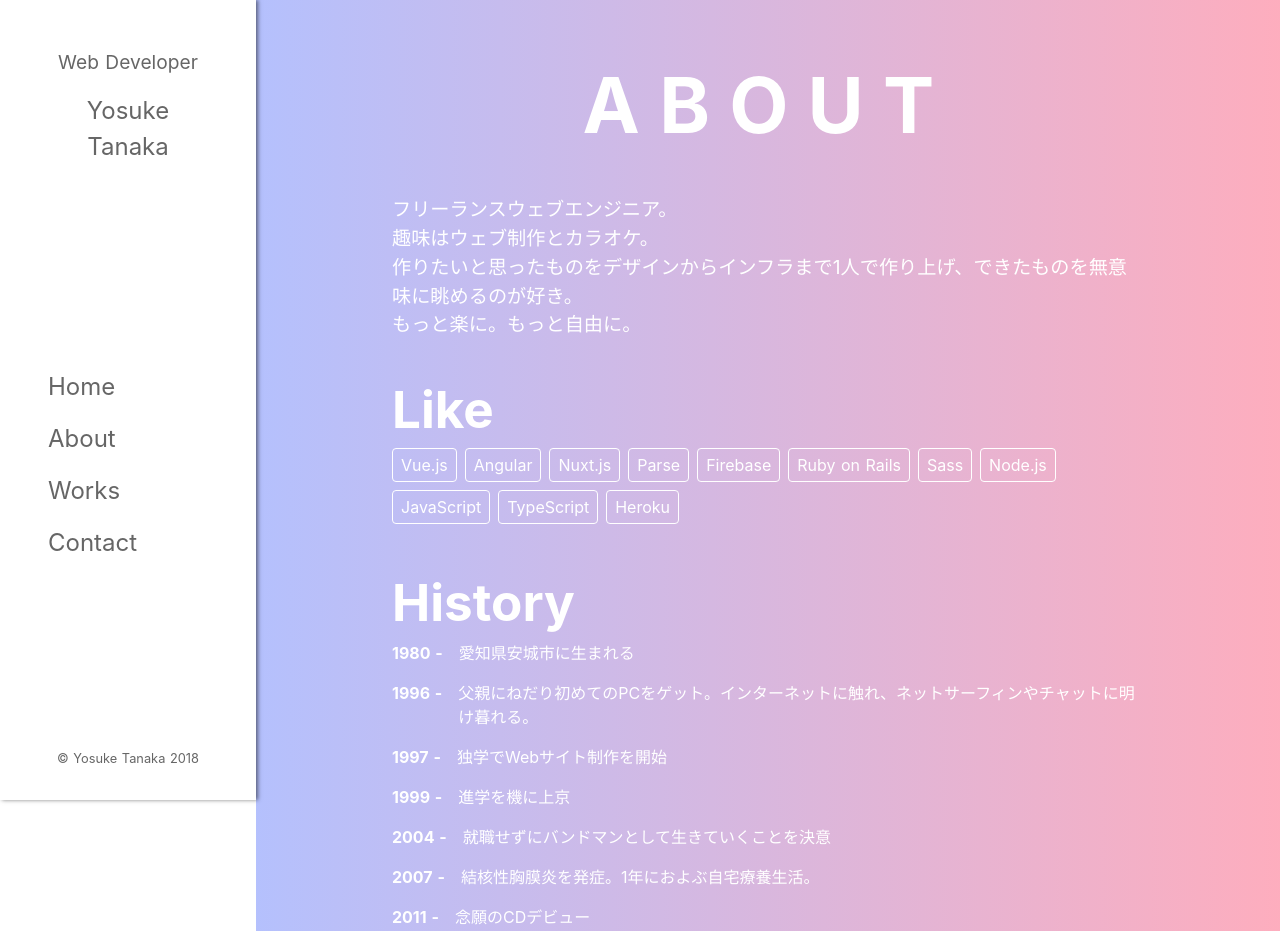
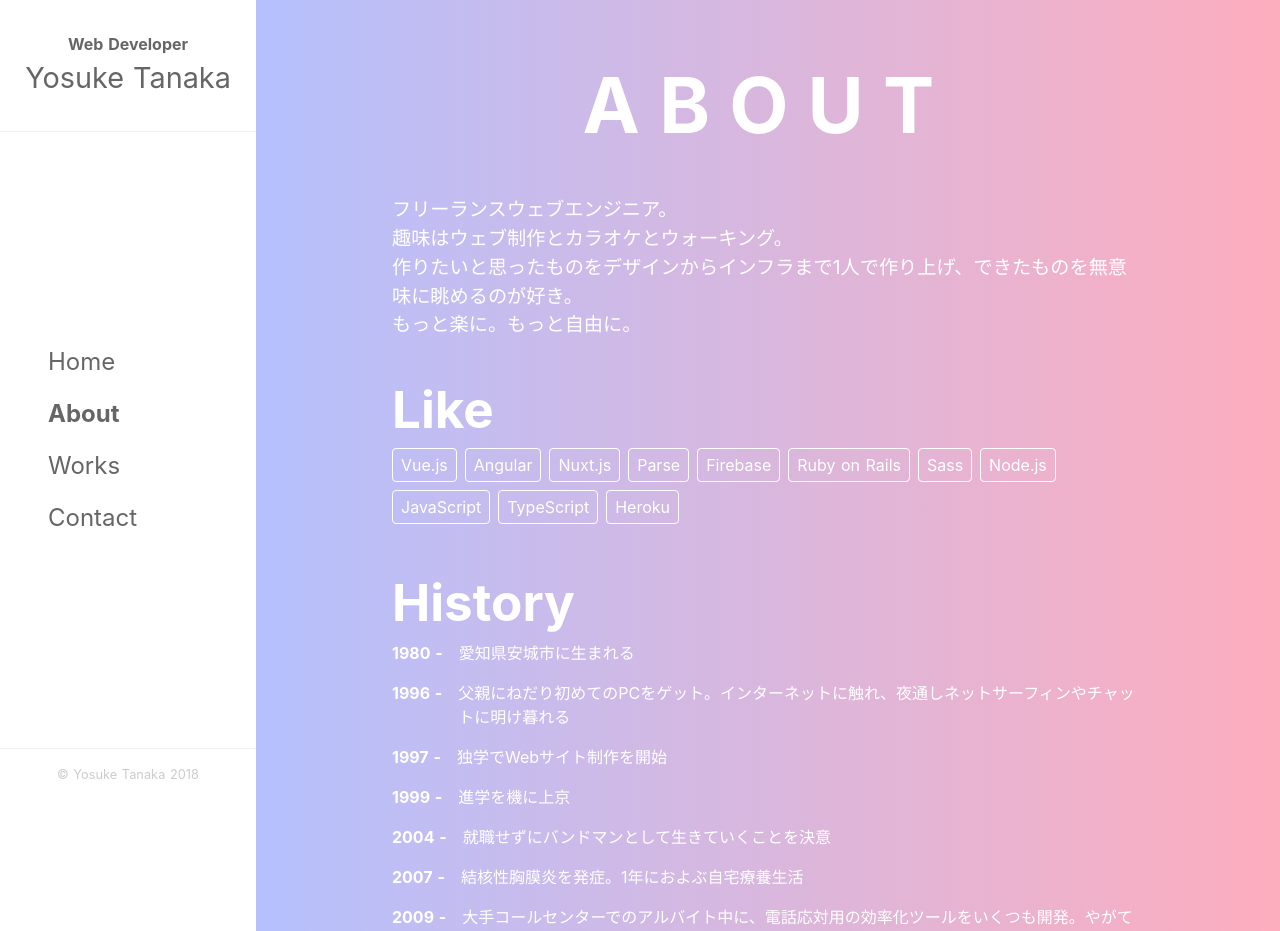
Before and after one commit to yosket/yosket.github.io, a Nuxt app: page /about in a window 1280 px wide. Shown: the top 931 px of the page. Built offline with nearby package versions, Linux system fonts and the light colour scheme.

Commit message:
CSS調整

```diff
--- a/components/GlobalNavi.vue
+++ b/components/GlobalNavi.vue
@@ -17,7 +17,7 @@
       </ul>
     </nav>
     <footer class="footer">
-      <p><small>&copy; Yosuke Tanaka 2018</small></p>
+      <p><small>&copy; Yosuke Tanaka {{ new Date().getFullYear() }}</small></p>
     </footer>
   </div>
 </template>
@@ -26,7 +26,6 @@
 
 .globalNavi {
   background: #fff;
-  box-shadow: .125rem 0 .25rem rgba(0, 0, 0, .5);
   color: #666;
   display: flex;
   flex-direction: column;
@@ -46,19 +45,32 @@
 }
 
 .bland {
+  border-bottom: 1px solid #eee;
+  margin: -2rem;
   text-align: center;
+
+  a {
+    display: block;
+    padding: 1rem 0;
+    transition: all .3s;
+
+    &:hover {
+      background: #666;
+      color: #fff;
+    }
+  }
 
   span {
     display: block;
 
     &:nth-of-type(1) {
-      font-size: 1.2rem;
-      margin: 1rem;
+      font-weight: bold;
+      margin: 1rem 0 0;
     }
 
     &:nth-of-type(2) {
-      font-size: 1.5rem;
-      margin: 1rem;
+      font-size: 1.8rem;
+      margin: 0 0 1rem;
     }
   }
 }
@@ -70,11 +82,19 @@
     font-size: 1.5rem;
     margin: 1rem 0;
     padding: 0 1rem;
+
+    &.nuxt-link-exact-active {
+      font-weight: bold;
+    }
   }
 }
 
 .footer {
+  border-top: 1px solid #eee;
+  color: #ccc;
   font-size: .8rem;
+  margin: -2rem;
+  padding: 1rem;
   text-align: center;
 }
 </style>
--- a/pages/about.vue
+++ b/pages/about.vue
@@ -3,7 +3,7 @@
     <h2 class="page__title">About</h2>
     <p class="lead">
       フリーランスウェブエンジニア。<br>
-      趣味はウェブ制作とカラオケ。<br>
+      趣味はウェブ制作とカラオケとウォーキング。<br>
       作りたいと思ったものをデザインからインフラまで1人で作り上げ、できたものを無意味に眺めるのが好き。<br>
       もっと楽に。もっと自由に。
     </p>
@@ -29,7 +29,7 @@
         <dt>1980 -</dt>
         <dd>愛知県安城市に生まれる</dd>
         <dt>1996 -</dt>
-        <dd>父親にねだり初めてのPCをゲット。インターネットに触れ、ネットサーフィンやチャットに明け暮れる。</dd>
+        <dd>父親にねだり初めてのPCをゲット。インターネットに触れ、夜通しネットサーフィンやチャットに明け暮れる</dd>
         <dt>1997 -</dt>
         <dd>独学でWebサイト制作を開始</dd>
         <dt>1999 -</dt>
@@ -37,7 +37,9 @@
         <dt>2004 -</dt>
         <dd>就職せずにバンドマンとして生きていくことを決意</dd>
         <dt>2007 -</dt>
-        <dd>結核性胸膜炎を発症。1年におよぶ自宅療養生活。</dd>
+        <dd>結核性胸膜炎を発症。1年におよぶ自宅療養生活</dd>
+        <dt>2009 -</dt>
+        <dd>大手コールセンターでのアルバイト中に、電話応対用の効率化ツールをいくつも開発。やがて全国のセンターで使われるようになる</dd>
         <dt>2011 -</dt>
         <dd>念願のCDデビュー</dd>
         <dt>2012 -</dt>
@@ -45,9 +47,9 @@
         <dt>2014 -</dt>
         <dd>中目黒のWeb制作会社に就職</dd>
         <dt>2015 -</dt>
-        <dd>六本木のソーシャルゲーム会社に転職。1年弱勤めたのち、友人とともにWebサービス会社を起業。</dd>
+        <dd>六本木のソーシャルゲーム会社に転職。1年弱勤めたのち、友人と二人でWebサービス会社を起業</dd>
         <dt>2017 -</dt>
-        <dd>会社倒産を機にフリーランスへ転向</dd>
+        <dd>フリーランスへ転向</dd>
       </dl>
     </div>
   </div>
```
